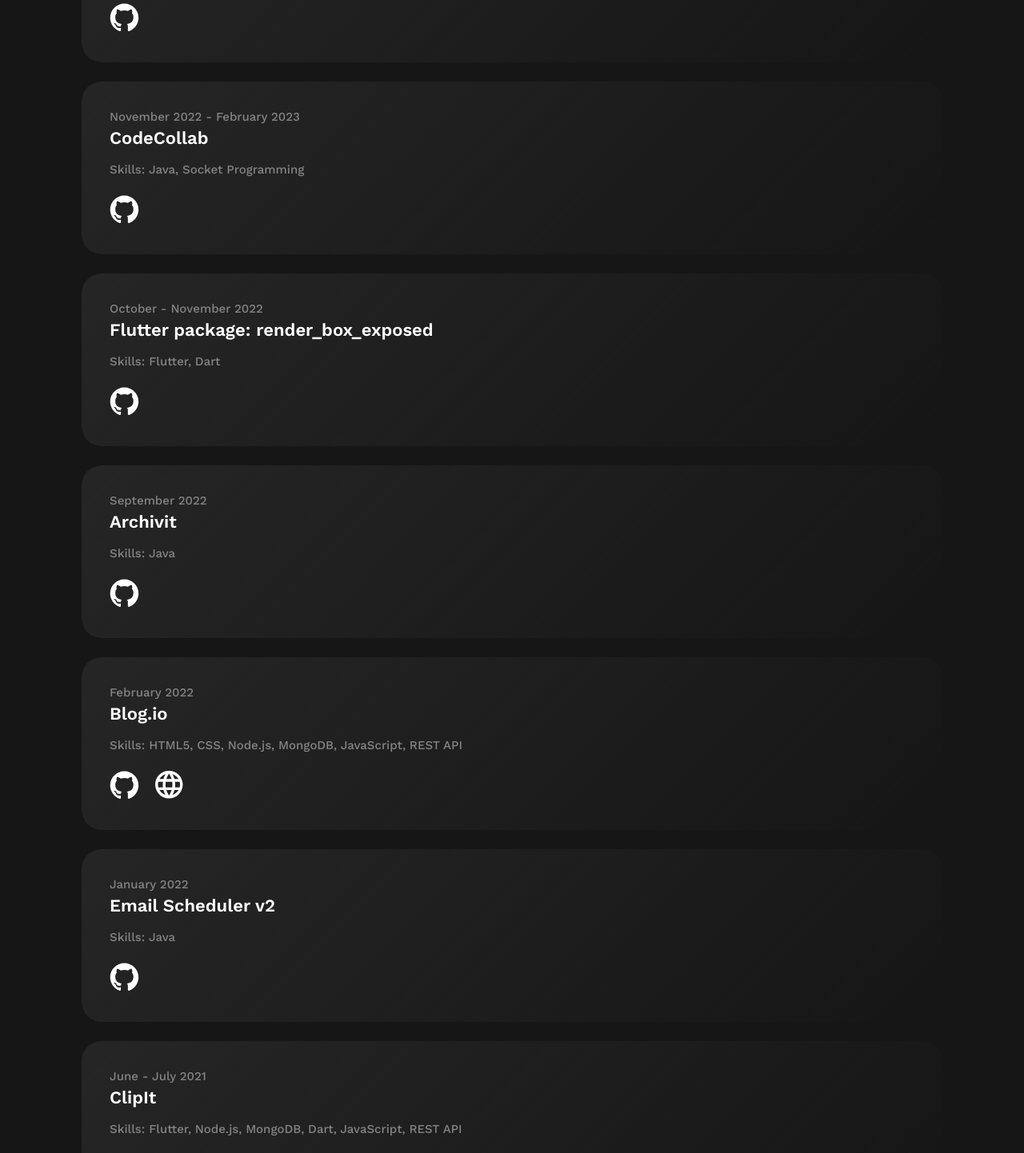
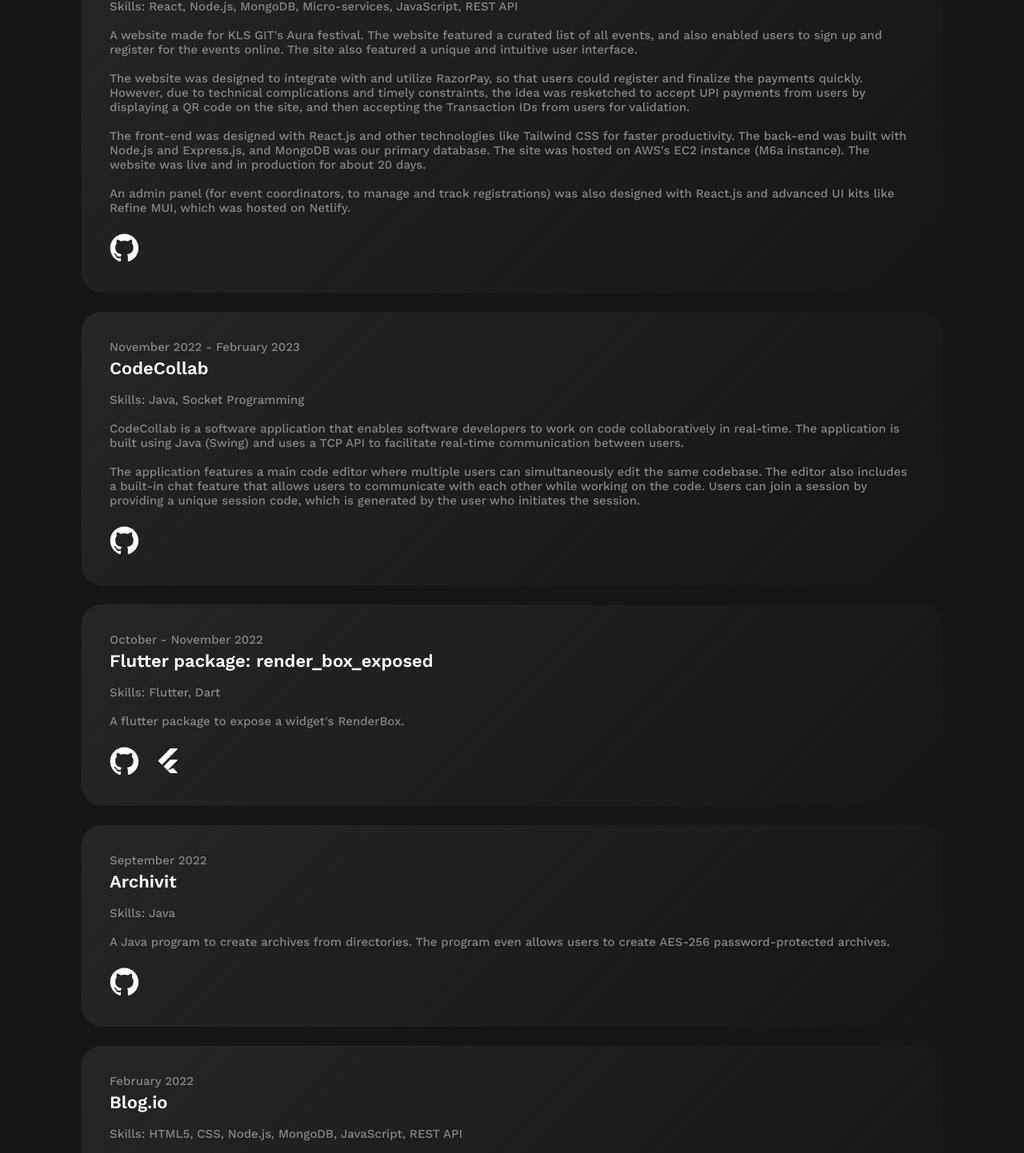
Before and after one commit to SBTopZZZ-LG/react-portfolio, a React (Create React App) app: page /works in a window 1280 px wide. Shown: the part 571-2013 px from the top of the page at 80% size. Built offline with nearby package versions, Linux system fonts and the light colour scheme.

Commit message:
refactor: added project descriptions

```diff
--- a/src/Assets/Datasets/worksPage.json
+++ b/src/Assets/Datasets/worksPage.json
@@ -4,6 +4,9 @@
 			"date": ["May", "June 2023"],
 			"title": "Portfolio Website",
 			"skills": ["React", "Figma", "HTML5", "CSS", "JavaScript"],
+			"description": [
+				"A portfolio website concept made in Figma and realized with React."
+			],
 			"links": {
 				"github": "https://github.com/SBTopZZZ-LG/react-portfolio"
 			}
@@ -19,6 +22,12 @@
 				"JavaScript",
 				"REST API"
 			],
+			"description": [
+				"A website made for KLS GIT's Aura festival. The website featured a curated list of all events, and also enabled users to sign up and register for the events online. The site also featured a unique and intuitive user interface.",
+				"The website was designed to integrate with and utilize RazorPay, so that users could register and finalize the payments quickly. However, due to technical complications and timely constraints, the idea was resketched to accept UPI payments from users by displaying a QR code on the site, and then accepting the Transaction IDs from users for validation.",
+				"The front-end was designed with React.js and other technologies like Tailwind CSS for faster productivity. The back-end was built with Node.js and Express.js, and MongoDB was our primary database. The site was hosted on AWS's EC2 instance (M6a instance). The website was live and in production for about 20 days.",
+				"An admin panel (for event coordinators, to manage and track registrations) was also designed with React.js and advanced UI kits like Refine MUI, which was hosted on Netlify."
+			],
 			"links": {
 				"github": "https://github.com/SBTopZZZ-LG/aura-git"
 			}
@@ -27,6 +36,10 @@
 			"date": ["November 2022", "February 2023"],
 			"title": "CodeCollab",
 			"skills": ["Java", "Socket Programming"],
+			"description": [
+				"CodeCollab is a software application that enables software developers to work on code collaboratively in real-time. The application is built using Java (Swing) and uses a TCP API to facilitate real-time communication between users.",
+				"The application features a main code editor where multiple users can simultaneously edit the same codebase. The editor also includes a built-in chat feature that allows users to communicate with each other while working on the code. Users can join a session by providing a unique session code, which is generated by the user who initiates the session."
+			],
 			"links": {
 				"github": "https://github.com/SBTopZZZ-LG/java_codecollab"
 			}
@@ -35,14 +48,19 @@
 			"date": ["October", "November 2022"],
 			"title": "Flutter package: render_box_exposed",
 			"skills": ["Flutter", "Dart"],
+			"description": ["A flutter package to expose a widget's RenderBox."],
 			"links": {
-				"github": "https://github.com/SBTopZZZ-LG/flutter_render_box_exposed"
+				"github": "https://github.com/SBTopZZZ-LG/flutter_render_box_exposed",
+				"pub.dev": "https://pub.dev/packages/render_box_exposed"
 			}
 		},
 		{
 			"date": ["September 2022"],
 			"title": "Archivit",
 			"skills": ["Java"],
+			"description": [
+				"A Java program to create archives from directories. The program even allows users to create AES-256 password-protected archives."
+			],
 			"links": {
 				"github": "https://github.com/SBTopZZZ-LG/java_archiver"
 			}
@@ -58,6 +76,9 @@
 				"JavaScript",
 				"REST API"
 			],
+			"description": [
+				"A blog website made with Vanilla HTML and CSS, supported by a Node.js back-end and MongoDB as the primary database."
+			],
 			"links": {
 				"github": "https://github.com/SBTopZZZ-LG/web_project-blogio-frontend",
 				"url": "https://sbtopzzz-lg.github.io/web_project-blogio-frontend/"
@@ -67,6 +88,9 @@
 			"date": ["January 2022"],
 			"title": "Email Scheduler v2",
 			"skills": ["Java"],
+			"description": [
+				"A Java program which enables users to automate and schedule emails on the fly. The program uses Google's Gmail API to automatically send emails to the target recipients."
+			],
 			"links": {
 				"github": "https://github.com/SBTopZZZ-LG/java-emailscheduler-v2"
 			}
@@ -81,6 +105,9 @@
 				"Dart",
 				"JavaScript",
 				"REST API"
+			],
+			"description": [
+				"A simple website which enables users to share their clipboards with other devices across internet. The front-end was made with Flutter, supported by a Node.js backend, and MongoDB as the primary database."
 			],
 			"links": {
 				"github": "https://github.com/SBTopZZZ-LG/ClipIt-FlutterWeb",
@@ -98,6 +125,10 @@
 				"JavaScript",
 				"REST API"
 			],
+			"description": [
+				"When it comes to Event organizing and inviting your friends and relatives, the situation is nothing more than just throwing off your bucks at invitation cards, also the fuel you use to deliver the invitation cards to the invitees. This isn't efficient, given that even a couple of hundred bucks can help you improve/work on your skills or even when it comes to investments.",
+				"What if I told you, that we have a solution that will enable you to professionally organize and control Events, and also invite all your members, with just a single click and in a second?"
+			],
 			"links": {
 				"github": "https://github.com/SBTopZZZ-LG/Quicc-Android"
 			}
--- a/src/Pages/WorksPage.jsx
+++ b/src/Pages/WorksPage.jsx
@@ -6,11 +6,13 @@ import data from "../Assets/Datasets/worksPage.json";
 
 import GitHub from "../Assets/Images/GitHub.svg";
 import Url from "../Assets/Images/Web.svg";
+import Flutter from "../Assets/Images/flutter-icon.svg";
 
 const Tile = ({
 	dateRange = ["Jan 1970", "Jun 1970"],
 	title = "Project",
 	skills = ["Skill 1", "Skill 2"],
+	description = "Description",
 	links = {},
 }) => {
 	return (
@@ -25,17 +27,20 @@ const Tile = ({
 				gap: "5px",
 				justifyContent: "space-around",
 			}}>
+				{/* Timeline */}
 				<span style={{
 					color: "#858585",
 					fontWeight: "500",
 					fontSize: "15px",
 				}}>{`${dateRange[0]}${dateRange.length > 1 ? ` - ${dateRange[1]}` : ""}`}</span>
 
+				{/* Title */}
 				<span className="white" style={{
 					fontWeight: "600",
 					fontSize: "22px",
 				}}>{title}</span>
 
+				{/* Skills */}
 				{skills.length > 0 && <span style={{
 					color: "#858585",
 					fontWeight: "500",
@@ -43,7 +48,26 @@ const Tile = ({
 					marginTop: "13px",
 				}}>Skills: {skills.join(", ")}</span>}
 
-				{("github" in links || "url" in links) &&
+				{/* Description */}
+				<div style={{ marginTop: "13px" }}>
+					{
+						skills.length > 0 && <span style={{
+							color: "#858585",
+							fontWeight: "500",
+							fontSize: "15px",
+						}}>
+							{description.map((content, index) => {
+								if (index === 0)
+									return <>{content}</>;
+								return <><br /><br />{content}</>;
+							})}
+						</span>
+					}
+				</div>
+
+				{/* Links */}
+				{
+					("github" in links || "url" in links || "pub.dev" in links) &&
 					<div style={{
 						display: "flex",
 						alignItems: "center",
@@ -80,7 +104,23 @@ const Tile = ({
 								/>
 							</a>
 						}
-					</div>}
+						{"pub.dev" in links &&
+							<a
+								href={links["pub.dev"]}
+								style={{ all: "unset", cursor: "pointer" }}
+								target="_blank"
+								rel="noreferrer"
+							>
+								<img
+									className="svg"
+									src={Flutter}
+									alt="Flutter"
+									height={35}
+								/>
+							</a>
+						}
+					</div>
+				}
 			</div>
 		</Card>
 	);
@@ -115,6 +155,7 @@ const Works = () => {
 						title={data.title}
 						skills={data.skills}
 						links={data.links}
+						description={data.description}
 					/>
 				))}
 			</div>
```
Also changed, not shown: src/Assets/Images/flutter-icon.svg (added).
